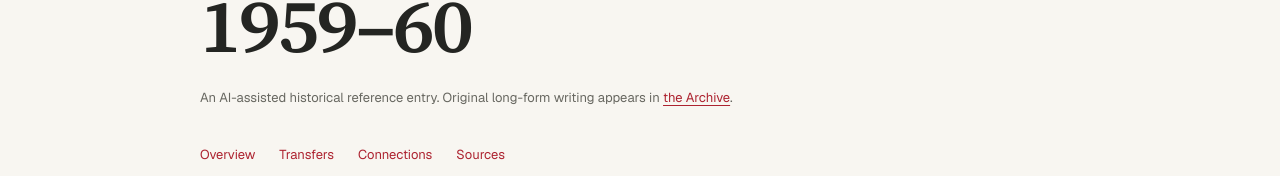
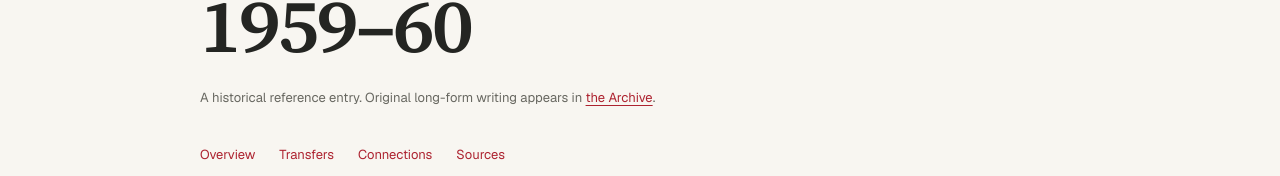
Before and after one commit to DennyRegan/the-liverpool-brief, a Next.js app: page /history/seasons/1959-60 in a window 1280 px wide. Shown: the part 483-659 px from the top of the page. Built offline with nearby package versions, Linux system fonts and the light colour scheme.

Commit message:
Remove AI wording from Seasons pages

```diff
--- a/app/history/seasons/[season]/page.tsx
+++ b/app/history/seasons/[season]/page.tsx
@@ -61,7 +61,7 @@ export default async function SeasonPage({ params }: Props) {
       <header className="season-header">
         <p className="eyebrow">Liverpool · Season reference</p>
         <h1>{seasonLabel(id)}</h1>
-        <p className="season-editorial-note">An AI-assisted historical reference entry. Original long-form writing appears in <Link href="/articles?category=archive">the Archive</Link>.</p>
+        <p className="season-editorial-note">A historical reference entry. Original long-form writing appears in <Link href="/articles?category=archive">the Archive</Link>.</p>
       </header>
       <nav className="season-jump" aria-label="On this season page">
         <a href="#season-overview">Overview</a><a href="#season-transfers">Transfers</a><a href="#season-connections">Connections</a><a href="#season-sources">Sources</a>
--- a/app/history/seasons/page.tsx
+++ b/app/history/seasons/page.tsx
@@ -21,7 +21,7 @@ export default function SeasonsPage() {
         <p className="eyebrow">Liverpool history · Season by season</p>
         <h1>Seasons</h1>
         <p className="hx-standfirst">From Bill Shankly&apos;s first season to the present day, follow Liverpool&apos;s story season by season.</p>
-        <p className="season-editorial-note">Historical reference entries, researched with AI assistance. For the editor&apos;s original long-form writing, visit <Link href="/articles?category=archive">the Archive</Link>.</p>
+        <p className="season-editorial-note">Historical reference entries. For the editor&apos;s original long-form writing, visit <Link href="/articles?category=archive">the Archive</Link>.</p>
       </header>
       {seasons.length ? <>
         <p className="season-available">Available now: {seasonLabel(seasons[0].season)} to {seasonLabel(seasons.at(-1)!.season)} · {seasons.length} seasons</p>
--- a/scripts/verify-seasons.mjs
+++ b/scripts/verify-seasons.mjs
@@ -37,7 +37,7 @@ try {
     assert.equal((main.match(/<h1[ >]/g) ?? []).length, 1);
     assert.ok(html.includes(`href="https://theliverpoolbrief.com${route}"`), 'canonical URL');
     for (const heading of ['Season overview', 'Key players', 'Transfers in', 'Transfers out', 'Important connections', 'Sources &amp; historical notes']) assert.ok(main.includes(heading), `${route}: ${heading}`);
-    assert.match(main, /AI-assisted historical reference/);
+    assert.match(main, /A historical reference entry/);
     for (const kind of ['domestic', 'europe', 'other']) assert.equal(main.includes(`id="competition-${kind}"`), season.competitions.some(c => c.kind === kind), `${route}: only entered competitions`);
     for (const source of season.sources) assert.ok(main.includes(`id="source-${source.id}"`), `${route}: source ${source.id}`);
     const expectedArchive = getSeasonArchiveArticles(season.season, archive).map(a => a.slug);
```
Also changed, not shown: 1 other file (tests, documents, lock files or other folders).
